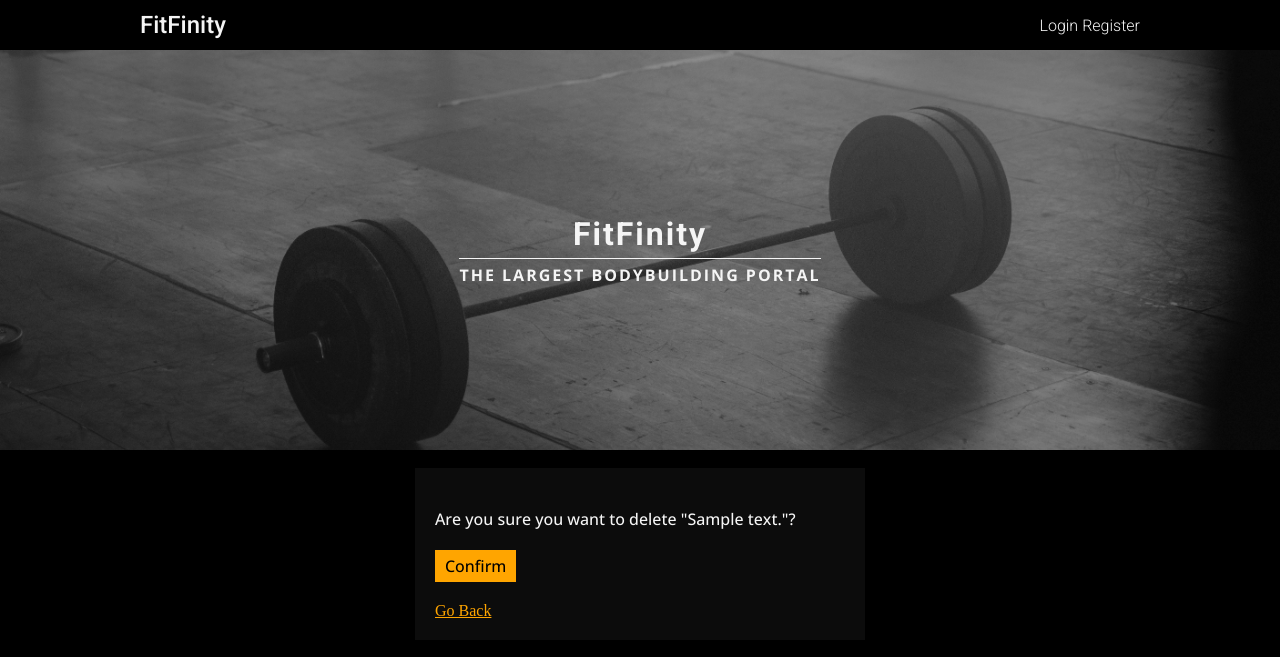
After one commit to EAmbrozas/fitfinity, a Django app: page /delete-comment/1 in a window 1280 px wide. The commit adds this page. Shown: the top 657 px of the page. Run offline with Django 3.2, Linux system fonts and the light colour scheme; tables that the repository leaves empty hold one stand-in row (values such as "Sample post"); some libraries are stand-ins or nearby versions.

Commit message:
Add comment delete functionality

```diff
--- /dev/null
+++ b/blog/templates/blog/delete.html
@@ -0,0 +1,14 @@
+{% extends 'base.html' %}
+
+{% block content %}
+
+<div>
+    <form class="form" method="POST" action="">
+        {% csrf_token %}
+        <p class="form-p">Are you sure you want to delete "{{obj}}"?</p>
+        <input class="form-btn delete-btn" type="submit" value="Confirm">
+        <a class="form-link" href="{{request.META.HTTP_REFERER}}">Go Back</a>
+    </form>
+</div>
+
+{% endblock content %}
--- a/blog/templates/blog/post.html
+++ b/blog/templates/blog/post.html
@@ -23,7 +23,7 @@
             <small class="comment-details">
                 {{comment.user}} -- posted  {{comment.created_on | timesince}} ago
                 {% if request.user == comment.user %}
-                <a class="delete-comment" href="{#}"><i class="fa-solid fa-trash"></i></a>
+                <a class="delete-comment" href="{% url 'delete-comment' comment.id %}"><i class="fa-solid fa-trash"></i></a>
                 {% endif %}
             </small>
             <p class="comment-body">{{comment.body}}</p>
--- a/blog/urls.py
+++ b/blog/urls.py
@@ -6,4 +6,5 @@ urlpatterns = [
     path('', views.home, name="home"),
     path('category/<str:pk>', views.category, name="category"),
     path('post/<str:pk>', views.post, name="post"),
+    path('delete-comment/<str:pk>', views.deleteComment, name="delete-comment"),
 ]
--- a/blog/views.py
+++ b/blog/views.py
@@ -1,5 +1,6 @@
-from django.shortcuts import render
+from django.shortcuts import render, redirect
 from .models import Category, Post, Comment
+from .forms import CommentForm
 
 
 def home(request):
@@ -34,3 +35,11 @@ def comment(request, pk):
     comment = Comment.objects.get(pk=pk)
     context = {'comment': comment}
     return render(request, 'blog/post.html', context)
+
+
+def deleteComment(request, pk):
+    comment = Comment.objects.get(id=pk)
+    if request.method == 'POST':
+        comment.delete()
+        return redirect('home')
+    return render(request, 'blog/delete.html', {'obj': comment})
--- a/static/css/style.css
+++ b/static/css/style.css
@@ -322,7 +322,7 @@ td {
 
 .comment-form {
     background-color: rgb(12, 12, 12);
-    width: 320px;
+    max-width: 450px;
     padding: 20px;
     width: 450px;
 }
@@ -332,10 +332,14 @@ td {
     float: right;
 }
 
+.delete-btn {
+    display: block;
+}
+
 /* Signin, signup and register forms */
 .form {
     background-color: rgb(12, 12, 12);
-    width: 320px;
+    max-width: 450px;
     margin: auto;
     padding: 20px;
 }
```
Also changed, not shown: blog/forms.py (added, +8 -0 lines).
